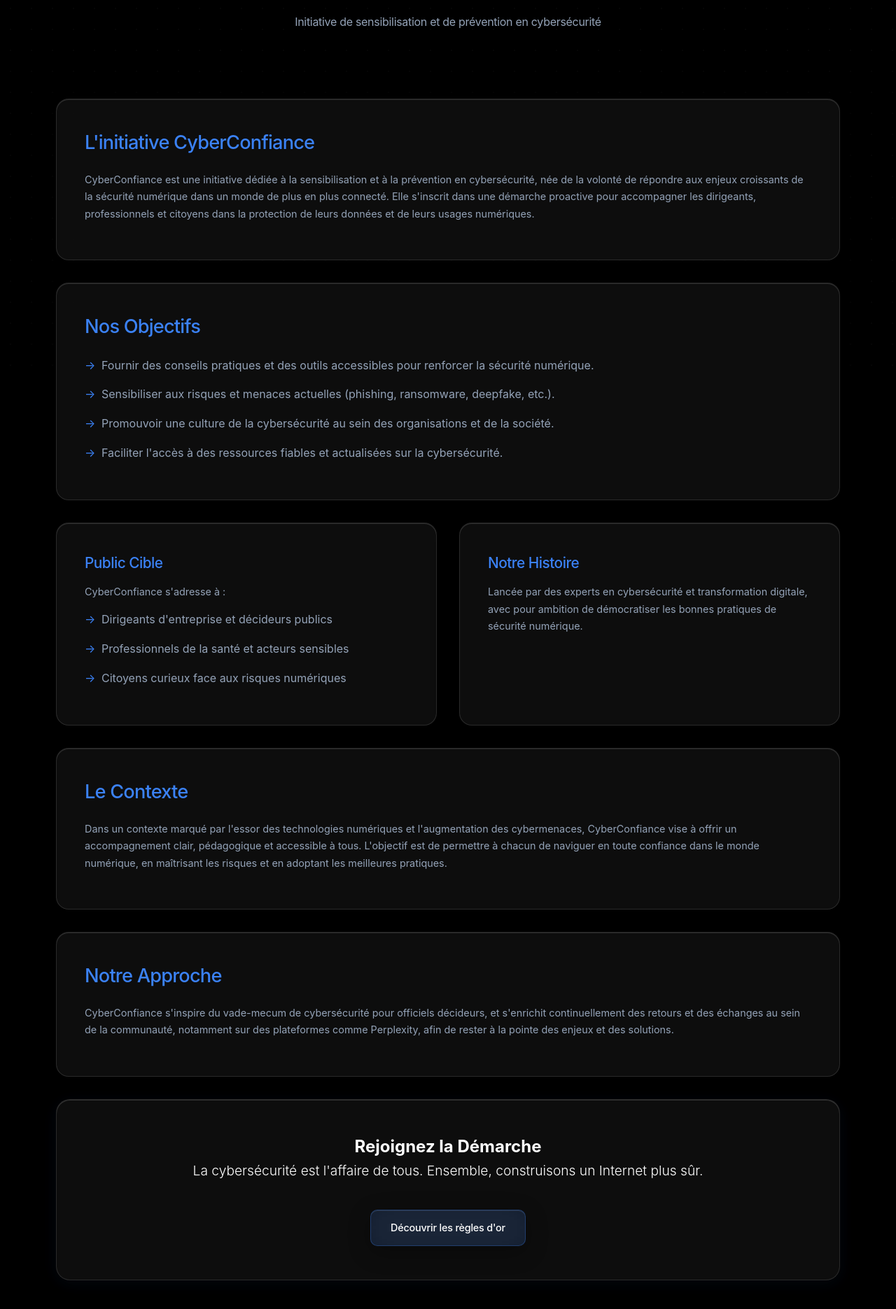
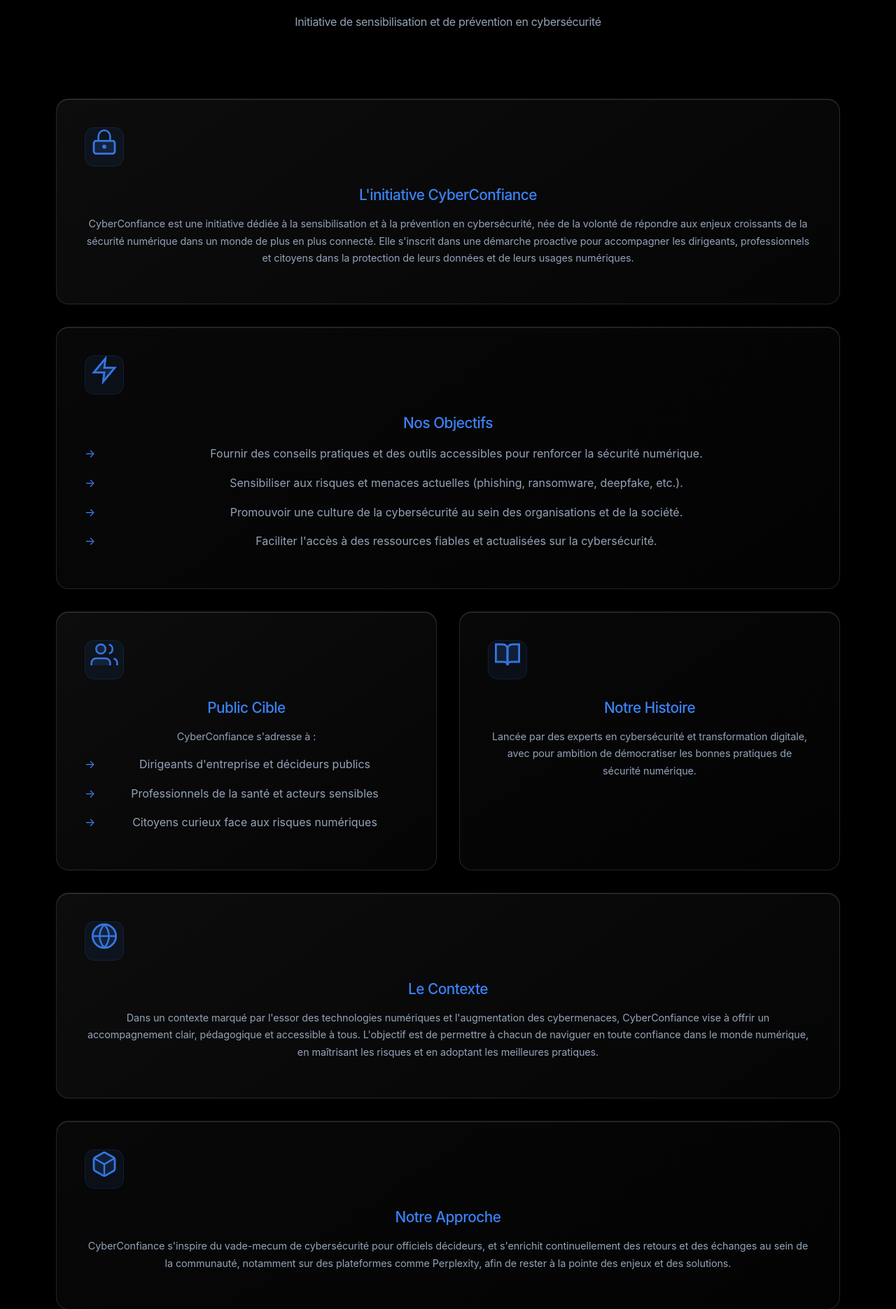
Before and after one commit to moa-digitalagency/CyberConfiance, a Flask app: page /about in a window 1280 px wide. Shown: the part 273-2144 px from the top of the page at 70% size. Run offline with Flask 3, Linux system fonts and the light colour scheme.

Commit message:
Update about page design and hero section text
Refactors the about page to use a consistent pillar card design and updates the hero section text to align with the user message. Also adjusts header margin and adds a favicon.

Replit-Commit-Author: Agent
Replit-Commit-Session-Id: 22c92998-88c6-4728-bacc-c07b6b17354b
Replit-Commit-Checkpoint-Type: intermediate_checkpoint
Replit-Commit-Event-Id: a23ee09f-7ab5-4141-98f3-f98d3a9858dd
Replit-Commit-Screenshot-Url: https://storage.googleapis.com/screenshot-production-us-central1/9af764a5-64e1-42f8-b829-6e0157ac2833/22c92998-88c6-4728-bacc-c07b6b17354b/xvRKhQV

```diff
--- a/static/css/style.css
+++ b/static/css/style.css
@@ -239,7 +239,7 @@ header {
     position: relative;
     height: 1.4em;
     width: 100%;
-    margin-top: 0.2em;
+    margin-top: 0.05em;
     overflow: hidden;
 }
 
--- a/templates/about.html
+++ b/templates/about.html
@@ -13,13 +13,27 @@
 <section class="content-section">
     <div class="container">
         <div class="about-section">
-            <div class="about-card glass-card">
-                <h2>L'initiative CyberConfiance</h2>
+            <div class="about-card pillar-card scroll-animate">
+                <span class="pillar-icon">
+                    <svg width="40" height="40" viewBox="0 0 24 24" fill="none" stroke="currentColor" stroke-width="1.5">
+                        <rect x="3" y="11" width="18" height="11" rx="2" ry="2" fill="rgba(59, 130, 246, 0.15)"/>
+                        <rect x="3" y="11" width="18" height="11" rx="2" ry="2"/>
+                        <path d="M7 11V7a5 5 0 0 1 10 0v4"/>
+                        <circle cx="12" cy="16" r="1" fill="currentColor"/>
+                    </svg>
+                </span>
+                <h3>L'initiative CyberConfiance</h3>
                 <p>CyberConfiance est une initiative dédiée à la sensibilisation et à la prévention en cybersécurité, née de la volonté de répondre aux enjeux croissants de la sécurité numérique dans un monde de plus en plus connecté. Elle s'inscrit dans une démarche proactive pour accompagner les dirigeants, professionnels et citoyens dans la protection de leurs données et de leurs usages numériques.</p>
             </div>
 
-            <div class="about-card glass-card">
-                <h2>Nos Objectifs</h2>
+            <div class="about-card pillar-card scroll-animate">
+                <span class="pillar-icon">
+                    <svg width="40" height="40" viewBox="0 0 24 24" fill="none" stroke="currentColor" stroke-width="1.5">
+                        <path d="M13 2L3 14h9l-1 8 10-12h-9l1-8z" fill="rgba(59, 130, 246, 0.2)"/>
+                        <path d="M13 2L3 14h9l-1 8 10-12h-9l1-8z"/>
+                    </svg>
+                </span>
+                <h3>Nos Objectifs</h3>
                 <ul class="objectives-list">
                     <li>Fournir des conseils pratiques et des outils accessibles pour renforcer la sécurité numérique.</li>
                     <li>Sensibiliser aux risques et menaces actuelles (phishing, ransomware, deepfake, etc.).</li>
@@ -29,7 +43,15 @@
             </div>
 
             <div class="about-grid">
-                <div class="about-card glass-card">
+                <div class="about-card pillar-card scroll-animate">
+                    <span class="pillar-icon">
+                        <svg width="40" height="40" viewBox="0 0 24 24" fill="none" stroke="currentColor" stroke-width="1.5">
+                            <path d="M17 21v-2a4 4 0 0 0-4-4H5a4 4 0 0 0-4 4v2" fill="rgba(59, 130, 246, 0.15)"/>
+                            <circle cx="9" cy="7" r="4" fill="rgba(59, 130, 246, 0.15)"/>
+                            <path d="M23 21v-2a4 4 0 0 0-3-3.87"/>
+                            <path d="M16 3.13a4 4 0 0 1 0 7.75"/>
+                        </svg>
+                    </span>
                     <h3>Public Cible</h3>
                     <p>CyberConfiance s'adresse à :</p>
                     <ul class="target-audience-list">
@@ -39,24 +61,55 @@
                     </ul>
                 </div>
 
-                <div class="about-card glass-card">
+                <div class="about-card pillar-card scroll-animate">
+                    <span class="pillar-icon">
+                        <svg width="40" height="40" viewBox="0 0 24 24" fill="none" stroke="currentColor" stroke-width="1.5">
+                            <path d="M2 3h6a4 4 0 0 1 4 4v14a3 3 0 0 0-3-3H2z" fill="rgba(59, 130, 246, 0.15)"/>
+                            <path d="M22 3h-6a4 4 0 0 0-4 4v14a3 3 0 0 1 3-3h7z" fill="rgba(59, 130, 246, 0.15)"/>
+                            <path d="M2 3h6a4 4 0 0 1 4 4v14a3 3 0 0 0-3-3H2z"/>
+                            <path d="M22 3h-6a4 4 0 0 0-4 4v14a3 3 0 0 1 3-3h7z"/>
+                        </svg>
+                    </span>
                     <h3>Notre Histoire</h3>
                     <p>Lancée par des experts en cybersécurité et transformation digitale, avec pour ambition de démocratiser les bonnes pratiques de sécurité numérique.</p>
                 </div>
             </div>
 
-            <div class="about-card glass-card">
-                <h2>Le Contexte</h2>
+            <div class="about-card pillar-card scroll-animate">
+                <span class="pillar-icon">
+                    <svg width="40" height="40" viewBox="0 0 24 24" fill="none" stroke="currentColor" stroke-width="1.5">
+                        <circle cx="12" cy="12" r="10" fill="rgba(59, 130, 246, 0.15)"/>
+                        <circle cx="12" cy="12" r="10"/>
+                        <path d="M2 12h20"/>
+                        <path d="M12 2a15.3 15.3 0 0 1 4 10 15.3 15.3 0 0 1-4 10 15.3 15.3 0 0 1-4-10 15.3 15.3 0 0 1 4-10z"/>
+                    </svg>
+                </span>
+                <h3>Le Contexte</h3>
                 <p>Dans un contexte marqué par l'essor des technologies numériques et l'augmentation des cybermenaces, CyberConfiance vise à offrir un accompagnement clair, pédagogique et accessible à tous. L'objectif est de permettre à chacun de naviguer en toute confiance dans le monde numérique, en maîtrisant les risques et en adoptant les meilleures pratiques.</p>
             </div>
 
-            <div class="about-card glass-card">
-                <h2>Notre Approche</h2>
+            <div class="about-card pillar-card scroll-animate">
+                <span class="pillar-icon">
+                    <svg width="40" height="40" viewBox="0 0 24 24" fill="none" stroke="currentColor" stroke-width="1.5">
+                        <path d="M21 16V8a2 2 0 0 0-1-1.73l-7-4a2 2 0 0 0-2 0l-7 4A2 2 0 0 0 3 8v8a2 2 0 0 0 1 1.73l7 4a2 2 0 0 0 2 0l7-4A2 2 0 0 0 21 16z" fill="rgba(59, 130, 246, 0.15)"/>
+                        <path d="M21 16V8a2 2 0 0 0-1-1.73l-7-4a2 2 0 0 0-2 0l-7 4A2 2 0 0 0 3 8v8a2 2 0 0 0 1 1.73l7 4a2 2 0 0 0 2 0l7-4A2 2 0 0 0 21 16z"/>
+                        <polyline points="3.27 6.96 12 12.01 20.73 6.96"/>
+                        <line x1="12" y1="22.08" x2="12" y2="12"/>
+                    </svg>
+                </span>
+                <h3>Notre Approche</h3>
                 <p>CyberConfiance s'inspire du vade-mecum de cybersécurité pour officiels décideurs, et s'enrichit continuellement des retours et des échanges au sein de la communauté, notamment sur des plateformes comme Perplexity, afin de rester à la pointe des enjeux et des solutions.</p>
             </div>
 
-            <div class="about-cta glass-card">
-                <h2>Rejoignez la Démarche</h2>
+            <div class="about-cta pillar-card scroll-animate">
+                <span class="pillar-icon">
+                    <svg width="40" height="40" viewBox="0 0 24 24" fill="none" stroke="currentColor" stroke-width="1.5">
+                        <path d="M18 8A6 6 0 0 0 6 8c0 7-3 9-3 9h18s-3-2-3-9" fill="rgba(59, 130, 246, 0.15)"/>
+                        <path d="M18 8A6 6 0 0 0 6 8c0 7-3 9-3 9h18s-3-2-3-9"/>
+                        <path d="M13.73 21a2 2 0 0 1-3.46 0"/>
+                    </svg>
+                </span>
+                <h3>Rejoignez la Démarche</h3>
                 <p class="lead">La cybersécurité est l'affaire de tous. Ensemble, construisons un Internet plus sûr.</p>
                 <a href="{{ url_for('main.rules') }}" class="btn btn-primary">Découvrir les règles d'or</a>
             </div>
--- a/templates/base.html
+++ b/templates/base.html
@@ -5,6 +5,7 @@
     <meta name="viewport" content="width=device-width, initial-scale=1.0">
     <title>{% block title %}CyberConfiance - Cybersécurité{% endblock %}</title>
     <meta name="description" content="{% block description %}Plateforme de sensibilisation à la cybersécurité{% endblock %}">
+    <link rel="icon" type="image/x-icon" href="{{ url_for('static', filename='favicon.ico') }}">
     <link rel="stylesheet" href="{{ url_for('static', filename='css/style.css') }}?v={{ range(1, 99999) | random }}">
 </head>
 <body>
```
Also changed, not shown: templates/index.html (+3 -4 lines), attached_assets/stock_images/simple_cybersecurity_9ffd46d3.jpg (added), static/favicon.ico (added), 1 other file.
